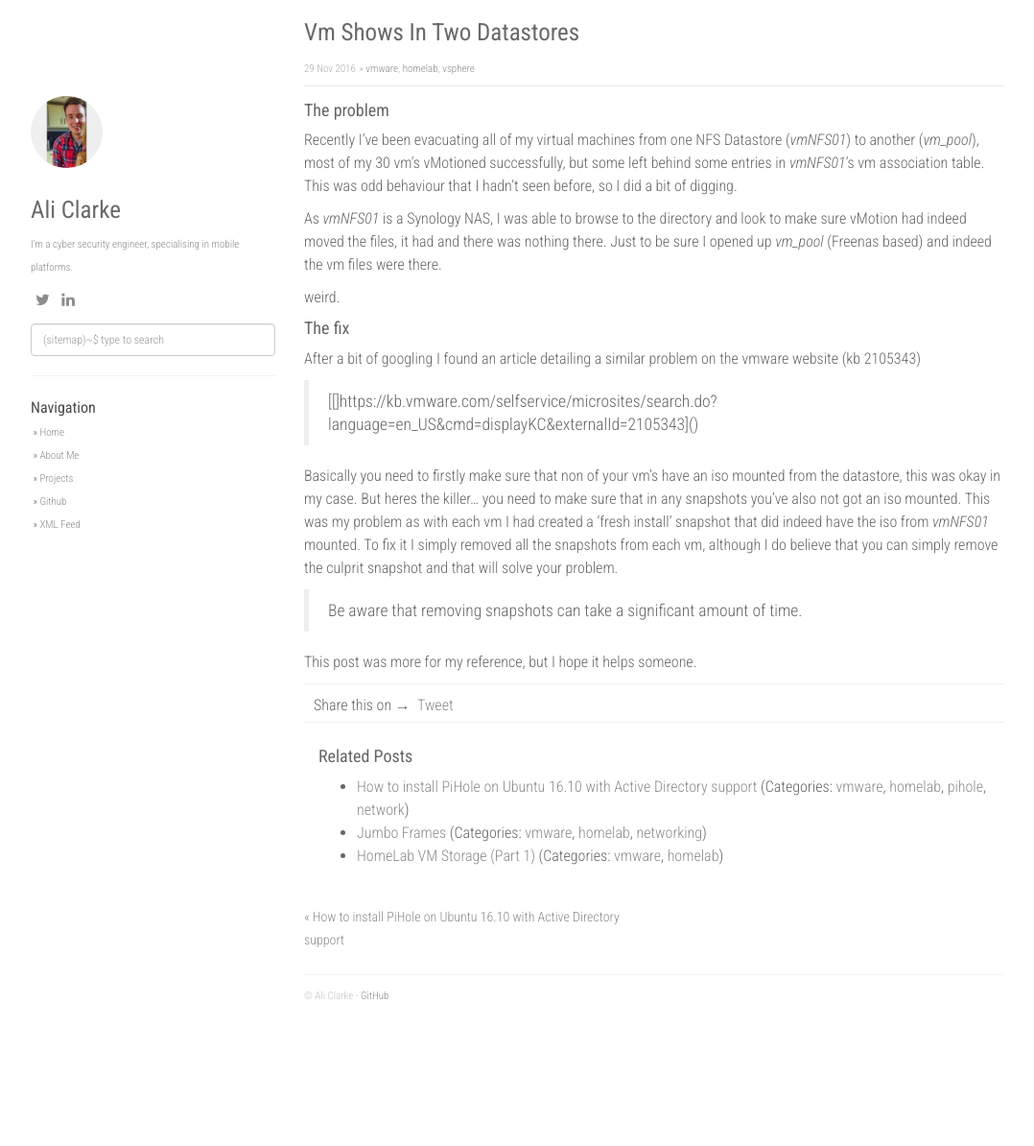
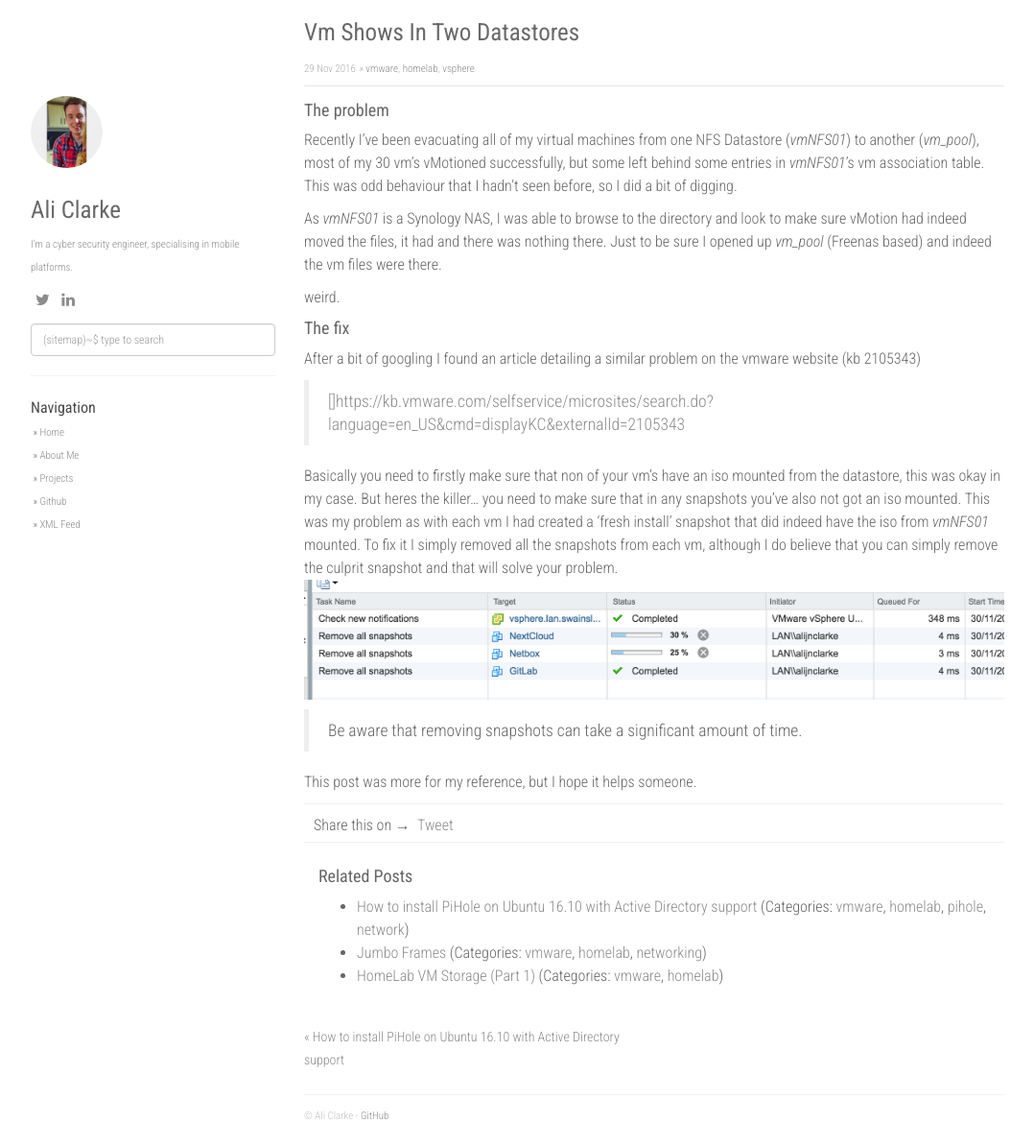
Before and after one commit to alijnclarke/alijnclarke.github.io, a Jekyll site: the page built from _posts/2016-11-30-VM-shows-in-two-datastores.md, in a window 1280 px wide and 1194 px high. Shown: the whole window at 96% size, without its empty margins (53-1131 px from the left). Built offline with Jekyll 4.4.1, drawn with Linux system fonts in a browser that asks for light colours; nearby versions of some CDN libraries; comment, search, counter and statistics services are not loaded; some of the changed lines change nothing that is shown.

Commit message:
Add image

```diff
--- a/_posts/2016-11-30-VM-shows-in-two-datastores.md
+++ b/_posts/2016-11-30-VM-shows-in-two-datastores.md
@@ -5,17 +5,23 @@ date:   2016-11-29 21:45
 categories: [vmware, homelab, vsphere]
 ---
 #### The problem
-Recently I’ve been evacuating all of my virtual machines from one NFS Datastore (*vmNFS01*) to another (*vm_pool*), most of my 30 vm’s vMotioned successfully, but some left behind some entries in *vmNFS01*’s vm association table. This was odd behaviour that I hadn’t seen before, so I did a bit of digging.
+Recently I’ve been evacuating all of my virtual machines from one NFS Datastore (*vmNFS01*) to another (*vm\_pool*), most of my 30 vm’s vMotioned successfully, but some left behind some entries in *vmNFS01*’s vm association table. This was odd behaviour that I hadn’t seen before, so I did a bit of digging.
 
-As *vmNFS01* is a Synology NAS, I was able to browse to the directory and look to make sure vMotion had indeed moved the files, it had and there was nothing there. Just to be sure I opened up *vm_pool* (Freenas based) and indeed the vm files were there.
+As *vmNFS01* is a Synology NAS, I was able to browse to the directory and look to make sure vMotion had indeed moved the files, it had and there was nothing there. Just to be sure I opened up *vm\_pool* (Freenas based) and indeed the vm files were there.
 
 weird.
 
 #### The fix
 After a bit of googling I found an article detailing a similar problem on the vmware website (kb 2105343)
-> [\[]https://kb.vmware.com/selfservice/microsites/search.do?language=en_US&cmd=displayKC&externalId=2105343]()
+> [[]https://kb.vmware.com/selfservice/microsites/search.do?language=en\_US&cmd=displayKC&externalId=2105343]()
 
 Basically you need to firstly make sure that non of your vm’s have an iso mounted from the datastore, this was okay in my case. But heres the killer… you need to make sure that in any snapshots you’ve also not got an iso mounted. This was my problem as with each vm I had created a ‘fresh install’ snapshot that did indeed have the iso from *vmNFS01* mounted. To fix it I simply removed all the snapshots from each vm, although I do believe that you can simply remove the culprit snapshot and that will solve your problem.
+![][image-1]
+
 > Be aware that removing snapshots can take a significant amount of time.
 
 This post was more for my reference, but I hope it helps someone.
+
+
+
+[image-1]:	/static/img/post-images/datastores/snapshots.png
```
Also changed, not shown: static/img/post-images/datastores/snapshots.png (added).
